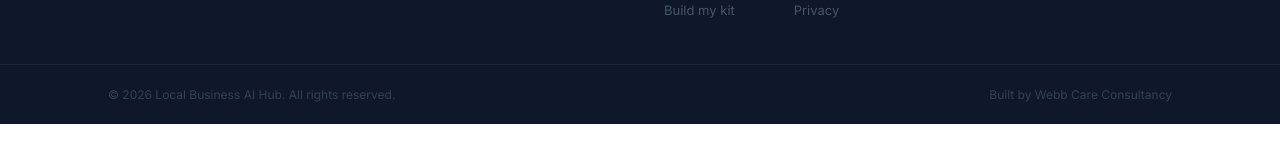
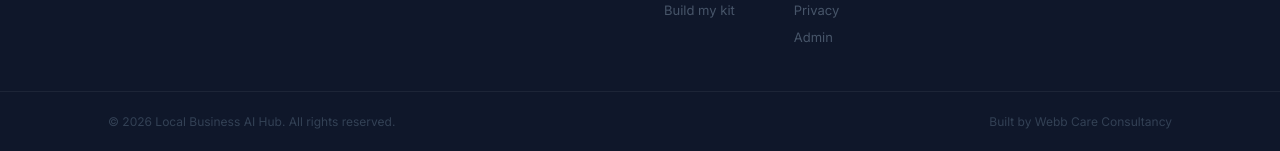
Before and after one commit to des-gif/local-business-hub, a website: page src/index.html in a window 1280 px wide. Shown: the part 7428-7579 px from the top of the page. Before the commit the page ends 7552 px from the top, so only its background shows below. Drawn offline with nearby package versions, Linux system fonts and the light colour scheme.

Commit message:
Add Admin link to footer Company column

```diff
--- a/src/index.html
+++ b/src/index.html
@@ -732,6 +732,7 @@
         <a href="#">About</a>
         <a href="#">Contact</a>
         <a href="#">Privacy</a>
+        <a href="/admin.html" target="_blank" rel="noopener">Admin</a>
       </div>
     </div>
   </div>
```
